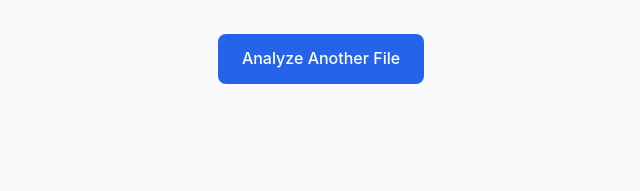
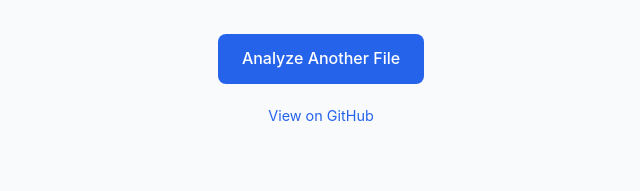
Before and after one commit to vikrant82/trace_analyzer, a Flask app: template templates/results.html in a window 1280 px wide. Shown: the part 708-899 px from the top of the page, without its empty margins (319-959 px from the left). Before the commit the page ends 792 px from the top, so only its background shows below. Run offline with Flask 3, Linux system fonts and the light colour scheme; the template is opened without the code that fills it, so the values that code supplies are empty.

Commit message:
Update HTML footers with GitHub repository link

```diff
--- a/templates/index.html
+++ b/templates/index.html
@@ -88,7 +88,7 @@
         </main>
 
         <footer>
-            <p>Built with Flask • <a href="https://github.com" target="_blank">View on GitHub</a></p>
+            <p>Built with Flask • <a href="https://github.com/vikrant82/trace_analyzer" target="_blank">View on GitHub</a></p>
         </footer>
     </div>
 
--- a/templates/results.html
+++ b/templates/results.html
@@ -164,6 +164,9 @@
 
         <footer>
             <a href="/" class="btn btn-primary">Analyze Another File</a>
+            <p style="text-align: center; margin-top: 20px; font-size: 0.9em;">
+                <a href="https://github.com/vikrant82/trace_analyzer" target="_blank">View on GitHub</a>
+            </p>
         </footer>
     </div>
 
```
